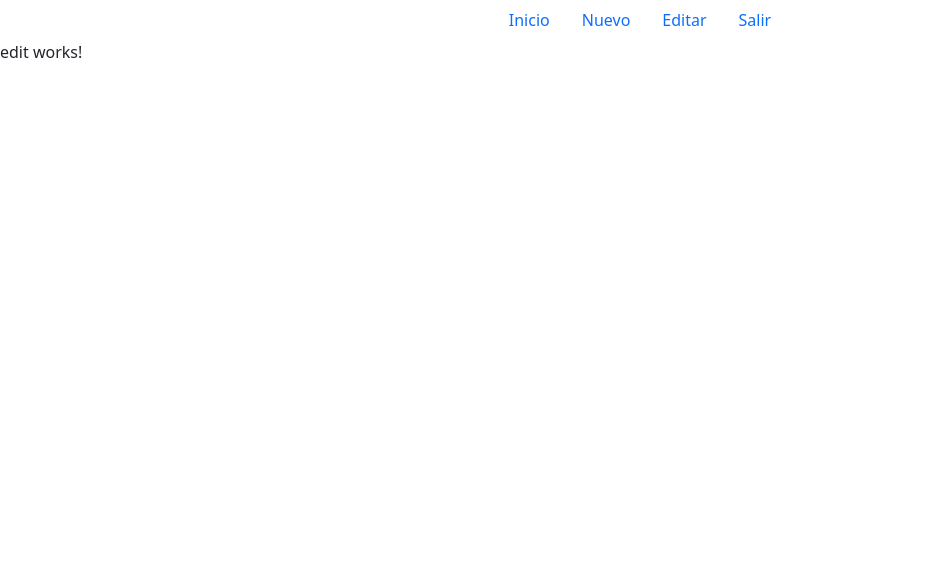
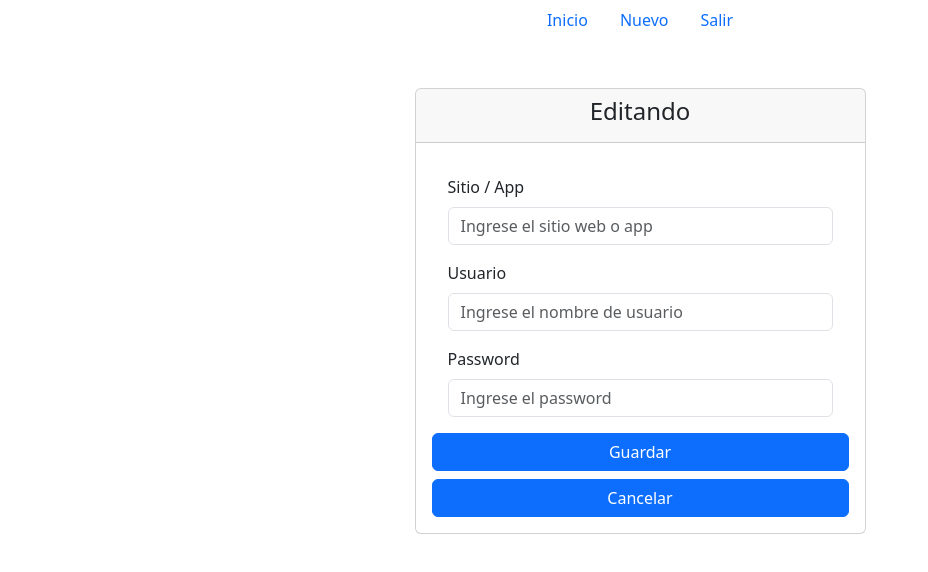
Before and after one commit to sruizpdev/mypass2, an Angular app: page /edit in a window 1280 px wide. Shown: the top 572 px of the page, without its empty margins (0-928 px from the left). Built offline with nearby package versions, Linux system fonts and the light colour scheme; sample sign-in values are in the browser's storage.

Commit message:
feat: add queryparams to edit component

```diff
--- a/src/app/pages/edit/edit.component.html
+++ b/src/app/pages/edit/edit.component.html
@@ -1,2 +1,61 @@
-
-<p>edit works!</p>
+<div class="container mt-5">
+  <div class="row justify-content-center">
+    <div class="col-md-5">
+      <div class="card">
+        <div class="card-header">
+          <h4 class="text-center">Editando</h4>
+        </div>
+        <div class="card-body">
+          <form [formGroup]="newForm" (ngSubmit)="onSubmit()">
+            <div class="m-3">
+              <label for="site" class="form-label">Sitio / App</label>
+              <input
+                type="text"
+                id="site"
+                name="site"
+                formControlName="site"
+                class="form-control"
+                placeholder="Ingrese el sitio web o app"
+                required
+              />
+            </div>
+            <div class="m-3">
+              <label for="username" class="form-label">Usuario</label>
+              <input
+                type="text"
+                id="username"
+                name="username"
+                formControlName="username"
+                class="form-control"
+                placeholder="Ingrese el nombre de usuario"
+                required
+              />
+            </div>
+            <div class="m-3">
+              <label for="site" class="form-label">Password</label>
+              <input
+                type="text"
+                id="password"
+                name="password"
+                formControlName="password"
+                class="form-control"
+                placeholder="Ingrese el password"
+                required
+              />
+            </div>
+            <div class="d-grid gap-2">
+              <button class="btn btn-primary">Guardar</button>
+              <button
+                type="button"
+                (click)="clearForm()"
+                class="btn btn-primary"
+              >
+                Cancelar
+              </button>
+            </div>
+          </form>
+        </div>
+      </div>
+    </div>
+  </div>
+</div>
--- a/src/app/pages/edit/edit.component.ts
+++ b/src/app/pages/edit/edit.component.ts
@@ -1,16 +1,42 @@
 import { CommonModule } from '@angular/common';
 import { ChangeDetectionStrategy, Component } from '@angular/core';
-import { NavbarComponent } from '../../shared/navbar/navbar.component';
-
+import { FormControl, FormGroup, ReactiveFormsModule } from '@angular/forms';
+import { ActivatedRoute } from '@angular/router';
 
 @Component({
   selector: 'app-edit',
   standalone: true,
-  imports: [
-    CommonModule
-  ],
+  imports: [CommonModule, ReactiveFormsModule],
   templateUrl: './edit.component.html',
   styleUrl: './edit.component.css',
   changeDetection: ChangeDetectionStrategy.OnPush,
 })
-export class EditComponent { }
+export class EditComponent {
+  newForm = new FormGroup({
+    site: new FormControl(''),
+    username: new FormControl(''),
+    password: new FormControl(''),
+  });
+
+  constructor(private router: ActivatedRoute) {
+
+    //todo: hay que darle un tipo a val , por ejemplo usando una interfaz
+
+    this.router.queryParams.subscribe((val: any) => {
+      console.log(val);
+      this.newForm.patchValue({
+        site: val.site,
+        username: val.username,
+        password: val.password,
+      });
+    });
+  }
+  onSubmit() {
+    // this.userService.login(this.loginForm.value);
+    console.warn(this.newForm.value);
+  }
+  clearForm(): void {
+    this.newForm.patchValue({ site: '', username: '', password: '' });
+    console.log('borrado');
+  }
+}
--- a/src/app/pages/home/home.component.html
+++ b/src/app/pages/home/home.component.html
@@ -1,4 +1,3 @@
-
 <div class="container mt-5">
   <div class="row justify-content-center mb-3">
     <div class="col-md-5">
@@ -17,31 +16,18 @@
             </dl>
           </div>
           <div class="d-grid gap-2">
-            <button type="button" class="btn btn-primary">Editar</button>
-            <button type="button" class="btn btn-primary">Eliminar</button>
-          </div>
-        </div>
-      </div>
-    </div>
-  </div>
-  <div class="row justify-content-center">
-    <div class="col-md-5">
-      <div class="card">
-        <div class="card-header">
-          <h4 class="text-center">endesa.com</h4>
-        </div>
-        <div class="card-body">
-          <div class="mb-3">
-            <dl>
-              <dt>Usuario</dt>
-              <dd>{{ "sergiotto@outlook.com" }}</dd>
-
-              <dt>Password</dt>
-              <dd>{{ "123456" }}</dd>
-            </dl>
-          </div>
-          <div class="d-grid gap-2">
-            <button type="button" class="btn btn-primary">Editar</button>
+            <button
+              routerLink="/edit"
+              [queryParams]="{
+                site: 'endesa',
+                username: 'sergiotto@outlook.com',
+                password: '1234567'
+              }"
+              type="button"
+              class="btn btn-primary"
+            >
+              Editar
+            </button>
             <button type="button" class="btn btn-primary">Eliminar</button>
           </div>
         </div>
--- a/src/app/pages/home/home.component.ts
+++ b/src/app/pages/home/home.component.ts
@@ -1,13 +1,14 @@
 import { CommonModule } from '@angular/common';
 import { ChangeDetectionStrategy, Component } from '@angular/core';
 import { NavbarComponent } from '../../shared/navbar/navbar.component';
+import { RouterLink } from '@angular/router';
 
 
 @Component({
   selector: 'app-home',
   standalone: true,
   imports: [
-    CommonModule
+    CommonModule,RouterLink
   ],
   templateUrl: './home.component.html',
   styleUrl: './home.component.css',
--- a/src/app/shared/navbar/navbar.component.html
+++ b/src/app/shared/navbar/navbar.component.html
@@ -1,8 +1,7 @@
 
 
 <ul class="nav justify-content-center">
-  <li class="nav-item"><a class="nav-link" routerLink="home">Inicio</a></li>
-  <li class="nav-item"><a class="nav-link" routerLink="new">Nuevo</a></li>
-  <li class="nav-item"><a class="nav-link" routerLink="edit">Editar</a></li>
+  <li class="nav-item"><a class="nav-link" routerLink="/home">Inicio</a></li>
+  <li class="nav-item"><a class="nav-link" routerLink="/new">Nuevo</a></li>
   <li class="nav-item"><a class="nav-link" (click)="logout()">Salir</a></li>
 </ul>
```
